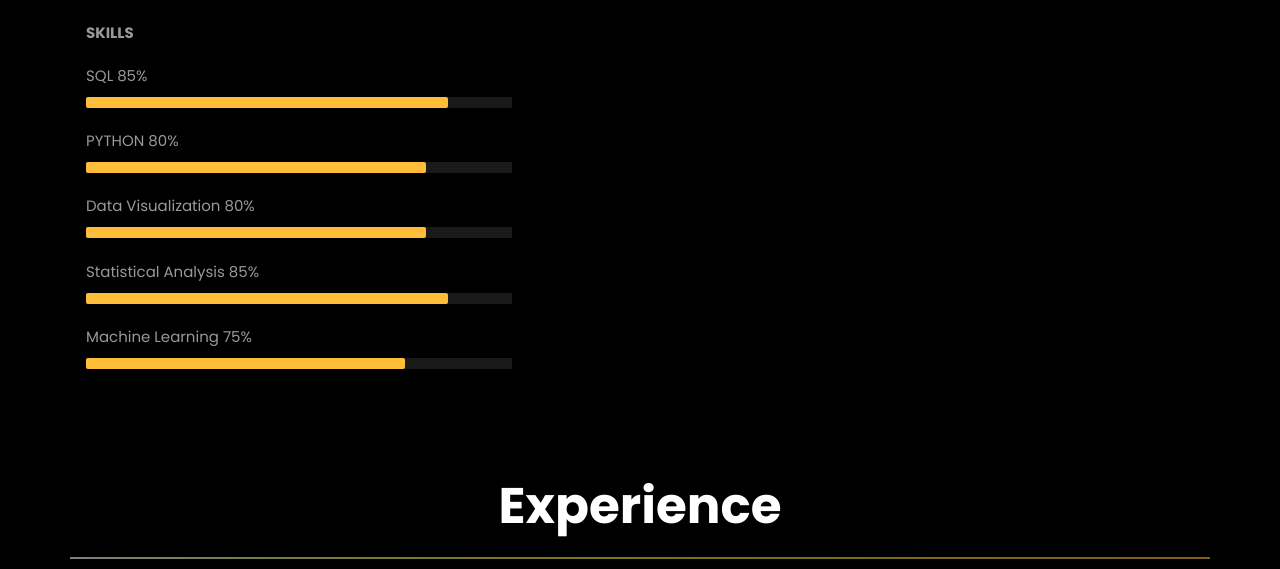
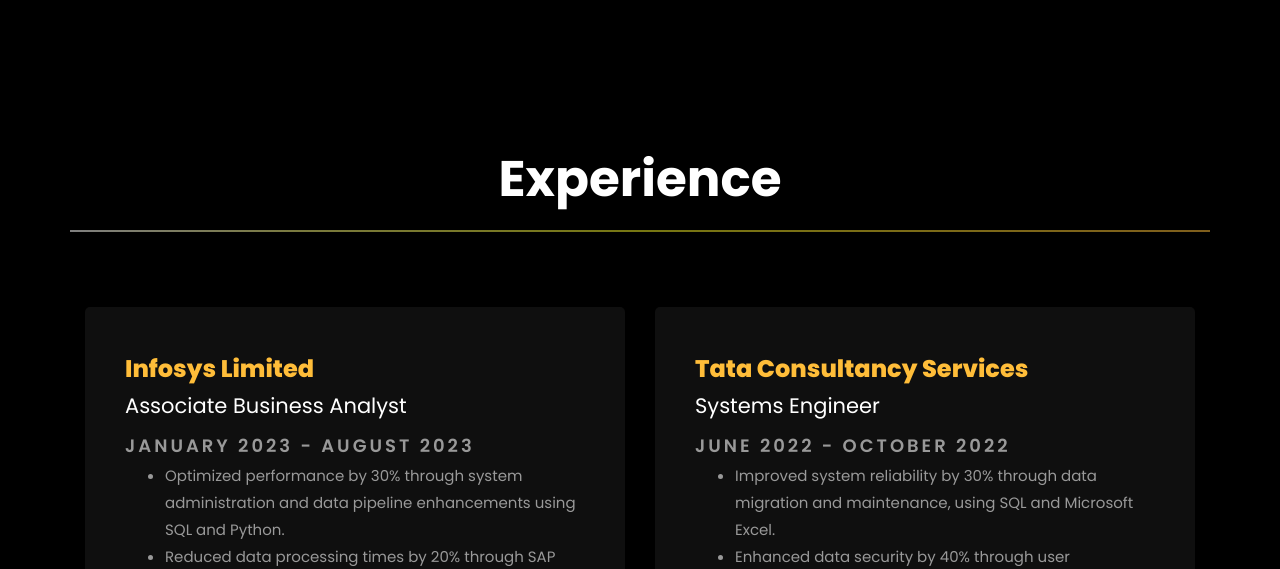
Before and after one commit to dhirthacker07/dhirthacker07.github.io, a plain HTML site: page index.html in a window 1280 px wide. Shown: the part 748-1317 px from the top of the page. Drawn offline with Linux system fonts and the light colour scheme; files whose address does not match are found by name.

Commit message:
minor syntax changes

```diff
--- a/index.html
+++ b/index.html
@@ -208,11 +208,6 @@
 											</style>
 
 
-
-
-
-
-
 										</h5>
 										<h5><span class="title-s subheading"><b>Experience: </b></span> <span><b>2+ Years</b></span></h5>
 										<!-- class="align-items-center" -->
@@ -225,42 +220,6 @@
 									</div>
 								</div>
 
-
-								<br>
-
-
-								<div class="skill-mf">
-									<p class="title-s"><b>SKILLS</b></p>
-									<span>SQL</span> <span class="pull-right">85%</span>
-									<div class="progress">
-										<div class="progress-bar" role="progressbar" style="width: 85%;" aria-valuenow="85" aria-valuemin="0"
-											aria-valuemax="100"></div>
-									</div>
-
-									<span>PYTHON</span> <span class="pull-right">80%</span>
-									<div class="progress">
-										<div class="progress-bar" role="progressbar" style="width: 80%" aria-valuenow="80" aria-valuemin="0"
-											aria-valuemax="100"></div>
-									</div>
-
-									<span>Data Visualization</span> <span class="pull-right">80%</span>
-									<div class="progress">
-										<div class="progress-bar" role="progressbar" style="width: 80%" aria-valuenow="80" aria-valuemin="0"
-											aria-valuemax="100"></div>
-									</div>
-
-									<span>Statistical Analysis</span> <span class="pull-right">85%</span>
-									<div class="progress">
-										<div class="progress-bar" role="progressbar" style="width: 85%" aria-valuenow="85" aria-valuemin="0"
-											aria-valuemax="100"></div>
-									</div>
-
-									<span>Machine Learning</span> <span class="pull-right">75%</span>
-									<div class="progress">
-										<div class="progress-bar" role="progressbar" style="width: 75%" aria-valuenow="75" aria-valuemin="0"
-											aria-valuemax="100"></div>
-									</div>
-								</div>
 
 							</div>
 						</div>
```
